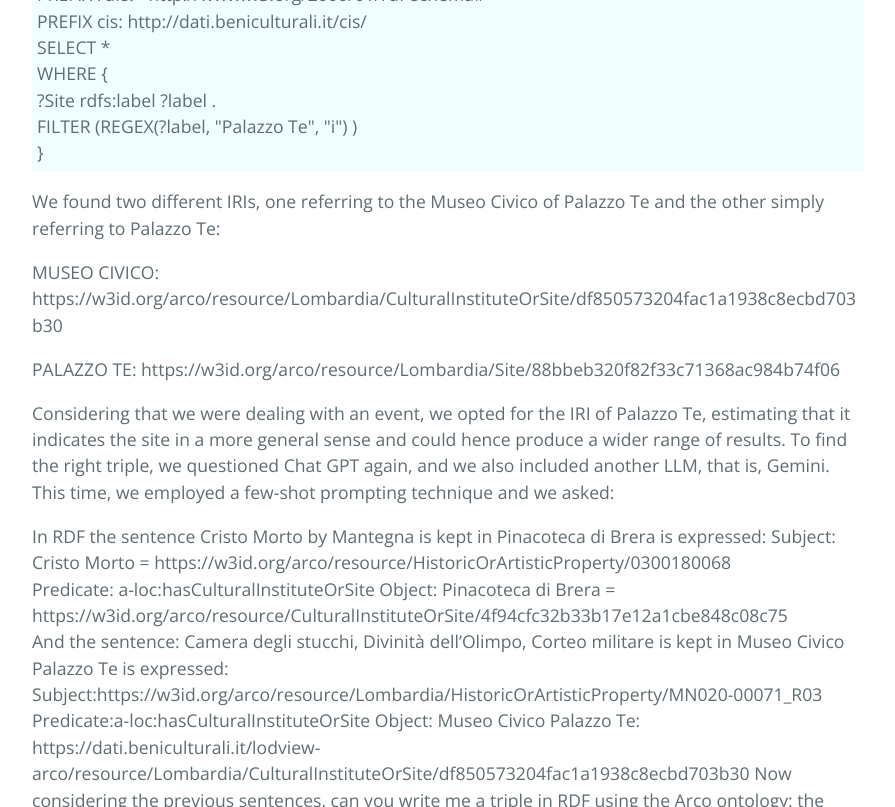
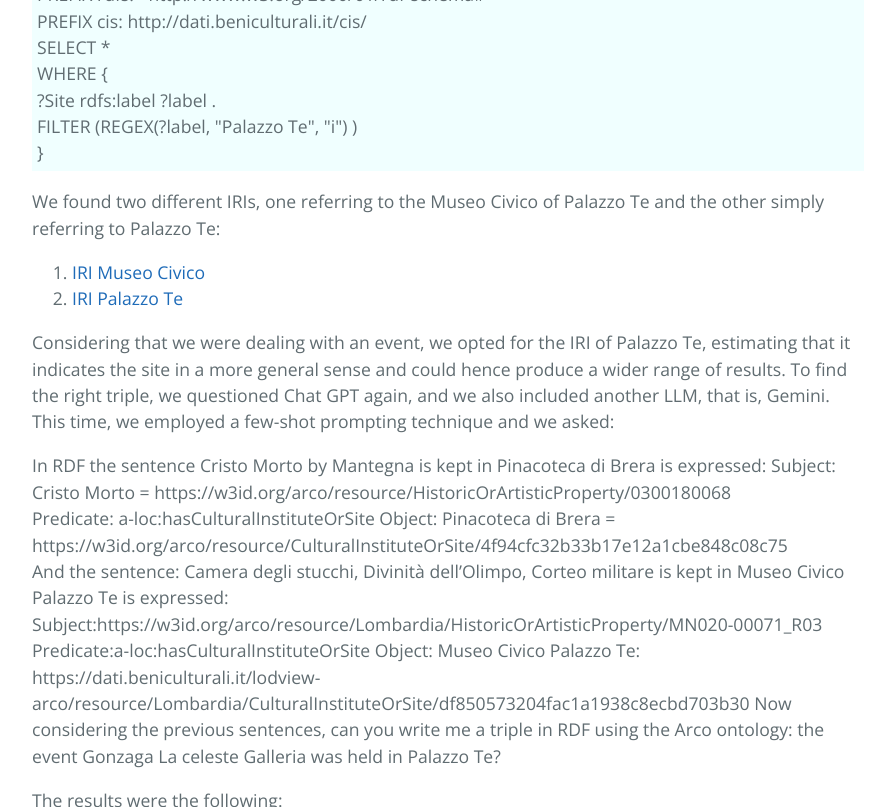
Before and after one commit to KevinITS-site/KevinITS-site.github.io, a Jekyll site: the page built from another-page.md, in a window 1280 px wide and 900 px high, scrolled down 13684 px, cut to the strip 0-807 px from the top of the window. Shown: the whole strip, without its empty margins (192-1087 px from the left). Built offline with Jekyll 4.4.1, drawn with Linux system fonts in a browser that asks for light colours; our own code applies the rules of GitHub Pages for plain Markdown files.

Commit message:
Update another-page.md

```diff
--- a/another-page.md
+++ b/another-page.md
@@ -359,10 +359,8 @@
 
 We found two different IRIs, one referring to the Museo Civico of Palazzo Te and the other simply referring to Palazzo Te:
 
-MUSEO CIVICO: https://w3id.org/arco/resource/Lombardia/CulturalInstituteOrSite/df850573204fac1a1938c8ecbd703b30
-
-PALAZZO TE:
-https://w3id.org/arco/resource/Lombardia/Site/88bbeb320f82f33c71368ac984b74f06
+1. <a href= "https://w3id.org/arco/resource/Lombardia/CulturalInstituteOrSite/df850573204fac1a1938c8ecbd703b30"> IRI Museo Civico</a> <br>
+2. <a href= "https://w3id.org/arco/resource/Lombardia/Site/88bbeb320f82f33c71368ac984b74f06"> IRI Palazzo Te</a>
 
 Considering that we were dealing with an event, we opted for the IRI of Palazzo Te, estimating that it indicates the site in a more general sense and could hence produce a wider range of results. To find the right triple, we questioned Chat GPT again, and we also included another LLM, that is, Gemini. This time, we employed a few-shot prompting technique and we asked:
 
```
